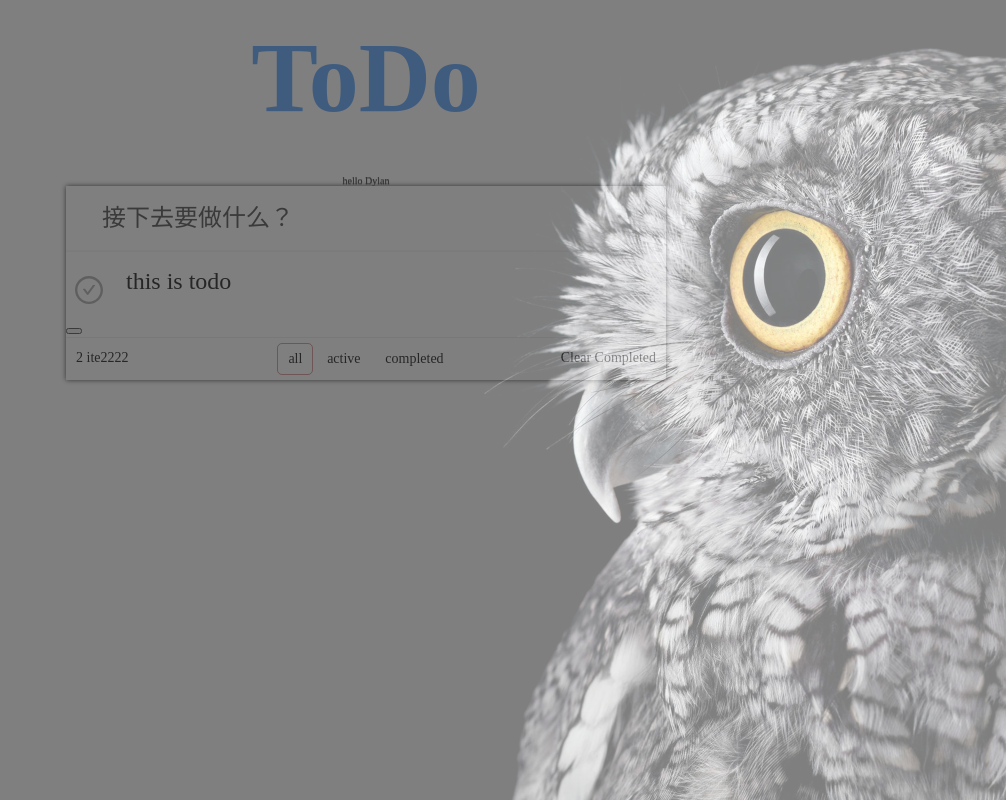
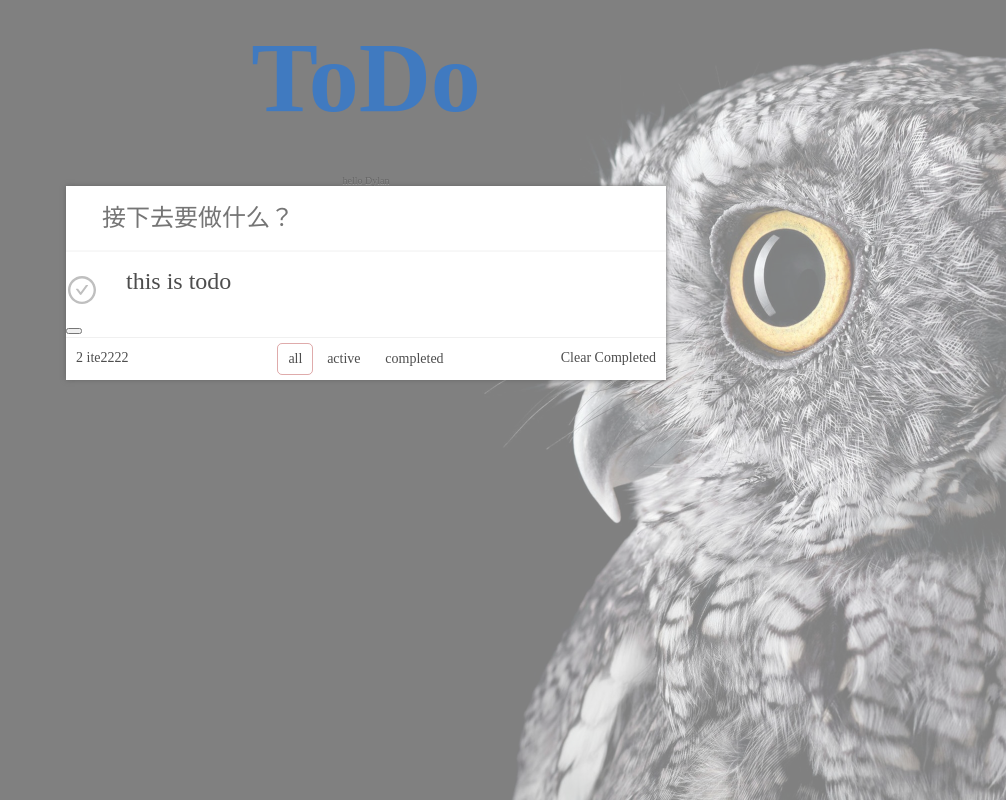
Before and after one commit to BluesVN/vue-todolist, a Vue app: page / in a window 1280 px wide. Shown: the whole page, without its empty margins (274-1280 px from the left). Built offline with nearby package versions, Linux system fonts and the light colour scheme; the HTML template or start-up script is replaced by a standard one.

Commit message:
样式调整

```diff
--- a/src/app.vue
+++ b/src/app.vue
@@ -1,11 +1,10 @@
 <template>
   <div id="app">
-    <div id="cover">
-      <!-- header 和原生的h5标签冲突 -->
-      <Header></Header>
-      <Footer></Footer>
-      <todo></todo>
-    </div>
+    <div id="cover"></div>
+    <!-- header 和原生的h5标签冲突 -->
+    <Header></Header>
+    <Footer></Footer>
+    <todo></todo>
   </div>
 </template>
 <script>
--- a/src/todo/item.vue
+++ b/src/todo/item.vue
@@ -8,6 +8,7 @@
         <label>{{todo.content}}</label>
         <button class="destory" @click="deletTodo"></button>
     </div>
+
 </template>
 <script>
 export default {
@@ -50,8 +51,7 @@ export default {
         }
     }
     .toggle{
-        text-align: center;
-        width: 40px;
+        width: 0;
         height: 40px;
         line-height: 40px
         position: absolute;
@@ -59,9 +59,7 @@ export default {
         bottom: 0;
         margin: auto 0;
         border: none;
-        appearance: none;
         outline none
-        padding-left 5px
         cursor pointer
         &:after{
             content: url('../assets/images/round.svg')
```
